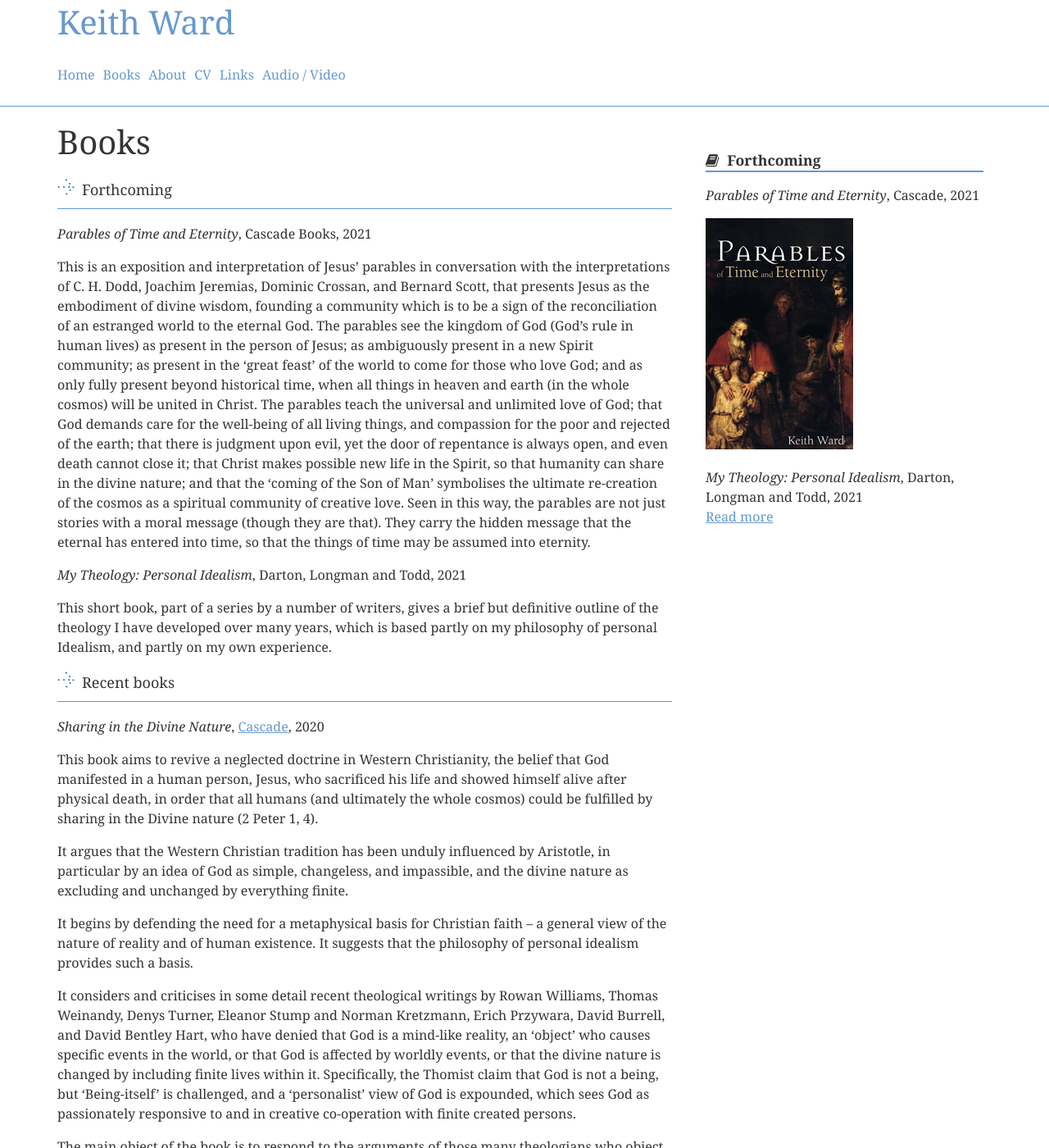
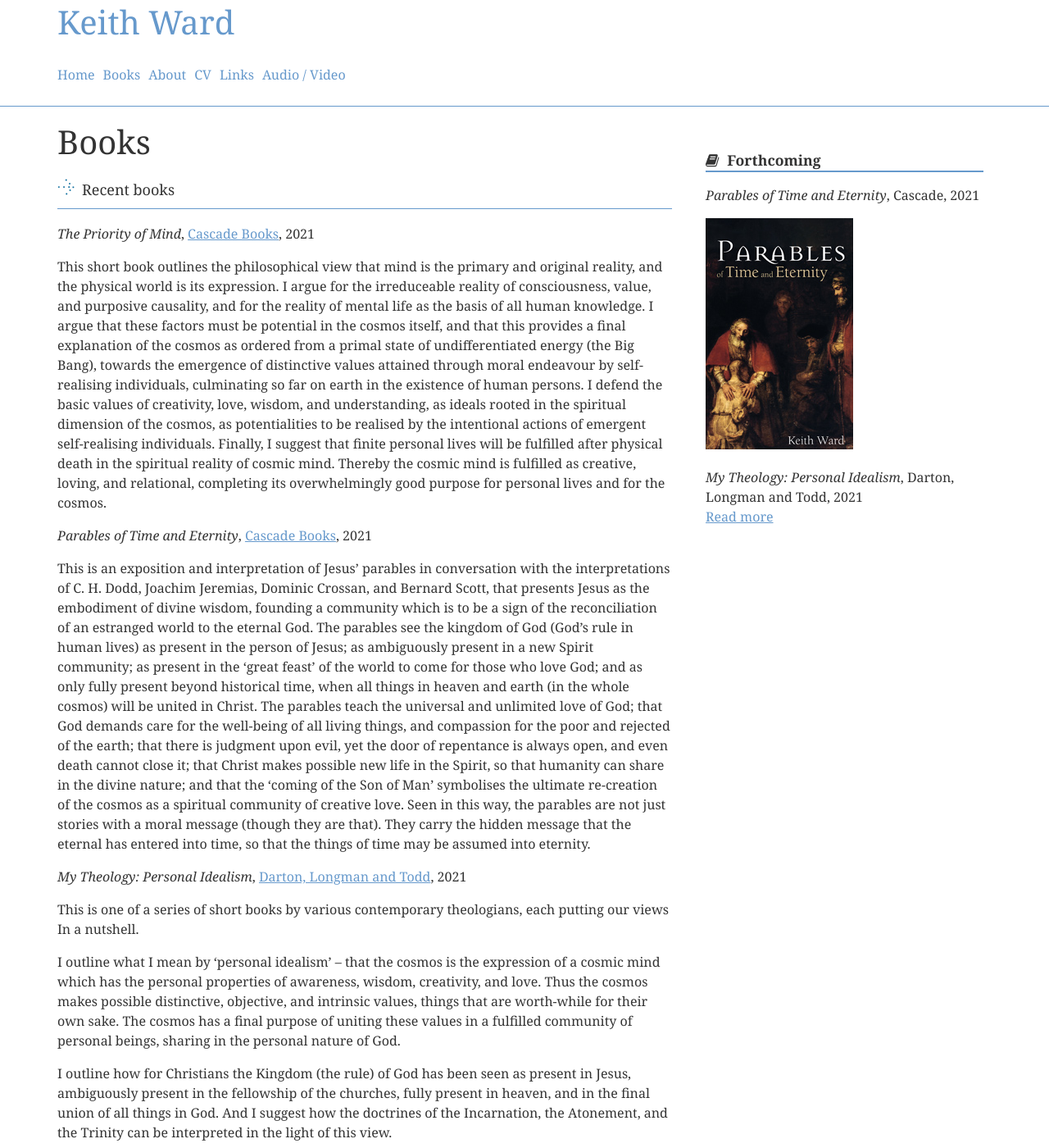
Before and after one commit to eye-division/keith-ward, a Jekyll site: the page built from books-all/index.html, in a window 1280 px wide and 1400 px high. Shown: the whole window at 82% size. Built offline with Jekyll 4.4.1, drawn with Linux system fonts in a browser that asks for light colours; nearby versions of some CDN libraries.

Commit message:
Updated 'books-all/index.html' via CloudCannon

```diff
--- a/books-all/index.html
+++ b/books-all/index.html
@@ -17,15 +17,19 @@ title: Books
 				</header> <!-- end article header -->
 
 	<section class="entry-content clearfix" itemprop="articleBody">
-   <a name="forthcoming"></a><h3>Forthcoming</h3>
+  <!-- <a name="forthcoming"></a><h3>Forthcoming</h3> -->
 
-  <p><em>Parables of Time and Eternity</em>, Cascade Books, 2021</p>
-  <p>This is an exposition and interpretation of Jesus’ parables in conversation with the interpretations of C. H. Dodd, Joachim Jeremias, Dominic Crossan, and Bernard Scott, that presents Jesus as the embodiment of divine wisdom, founding a community which is to be a sign of the reconciliation of an estranged world to the eternal God. The parables see the kingdom of God (God’s rule in human lives) as present in the person of Jesus; as ambiguously present in a new Spirit community; as present in the ‘great feast’ of the world to come for those who love God; and as only fully present beyond historical time, when all things in heaven and earth (in the whole cosmos) will be united in Christ. The parables teach the universal and unlimited love of God; that God demands care for the well-being of all living things, and compassion for the poor and rejected of the earth; that there is judgment upon evil, yet the door of repentance is always open, and even death cannot close it; that Christ makes possible new life in the Spirit, so that humanity can share in the divine nature; and that the ‘coming of the Son of Man’ symbolises the ultimate re-creation of the cosmos as a spiritual community of creative love. Seen in this way, the parables are not just stories with a moral message (though they are that). They carry the hidden message that the eternal has entered into time, so that the things of time may be assumed into eternity.</p>
-
-  <p><em>My Theology: Personal Idealism</em>, Darton, Longman and Todd, 2021</p>
-  <p>This short book, part of a series by a number of writers, gives a brief but definitive outline of the theology I have developed over many years, which is based partly on my philosophy of personal Idealism, and partly on my own experience.</p>
 
   <h3>Recent books</h3>
+  <p><em>The Priority of Mind</em>, <a href="https://wipfandstock.com/9781666735284/the-priority-of-mind/" target="new" title="Publisher details">Cascade Books</a>, 2021</p>
+  <p>This short book outlines the philosophical view that mind is the primary and original reality, and the physical world is its expression. I argue for the irreduceable reality of consciousness, value, and purposive causality, and for the reality of mental life as the basis of all human knowledge. I argue that these factors must be potential in the cosmos itself, and that this provides a final explanation of the cosmos as ordered from a primal state of undifferentiated energy (the Big Bang), towards the emergence of distinctive values attained through moral endeavour by self-realising individuals, culminating so far on earth in the existence of human persons. I defend the basic values of creativity, love, wisdom, and understanding, as ideals rooted in the spiritual dimension of the cosmos, as potentialities to be realised by the intentional actions of emergent self-realising individuals. Finally, I suggest that finite personal lives will be fulfilled after physical death in the spiritual reality of cosmic mind. Thereby the cosmic mind is fulfilled as creative, loving, and relational, completing its overwhelmingly good purpose for personal lives and for the cosmos. </p>
+
+   <p><em>Parables of Time and Eternity</em>, <a href="https://wipfandstock.com/9781725288430/parables-of-time-and-eternity/" target="new" title="Cascade book page">Cascade Books</a>, 2021</p>
+  <p>This is an exposition and interpretation of Jesus’ parables in conversation with the interpretations of C. H. Dodd, Joachim Jeremias, Dominic Crossan, and Bernard Scott, that presents Jesus as the embodiment of divine wisdom, founding a community which is to be a sign of the reconciliation of an estranged world to the eternal God. The parables see the kingdom of God (God’s rule in human lives) as present in the person of Jesus; as ambiguously present in a new Spirit community; as present in the ‘great feast’ of the world to come for those who love God; and as only fully present beyond historical time, when all things in heaven and earth (in the whole cosmos) will be united in Christ. The parables teach the universal and unlimited love of God; that God demands care for the well-being of all living things, and compassion for the poor and rejected of the earth; that there is judgment upon evil, yet the door of repentance is always open, and even death cannot close it; that Christ makes possible new life in the Spirit, so that humanity can share in the divine nature; and that the ‘coming of the Son of Man’ symbolises the ultimate re-creation of the cosmos as a spiritual community of creative love. Seen in this way, the parables are not just stories with a moral message (though they are that). They carry the hidden message that the eternal has entered into time, so that the things of time may be assumed into eternity.</p>
+ <p><em>My Theology: Personal Idealism</em>, <a href="https://www.dartonlongmantodd.co.uk/titles/2340-9781913657581-my-theology" target="new" title="Publisher book page">Darton, Longman and Todd</a>, 2021</p>
+  <p>This is one of a series of short books by various contemporary theologians, each putting our views In a nutshell.</p>
+  <p>I outline what I mean by ‘personal idealism’ – that the cosmos is the expression of a cosmic mind which has the personal properties of awareness, wisdom, creativity, and love. Thus the cosmos makes possible distinctive, objective, and intrinsic values, things that are worth-while for their own sake. The cosmos has a final purpose of uniting these values in a fulfilled community of personal beings, sharing in the personal nature of God. </p>
+  <p>I outline how for Christians the Kingdom (the rule) of God has been seen as present in Jesus, ambiguously present in the fellowship of the churches, fully present in heaven, and in the final union of all things in God. And I suggest how the doctrines of the Incarnation, the Atonement, and the Trinity can be interpreted in the light of this view.</p>
 
   <p><em>Sharing in the Divine Nature</em>, <a href="https://wipfandstock.com/9781725266384/sharing-in-the-divine-nature/" target="new" title="Cascade book page">Cascade</a>, 2020</p>
 
```
